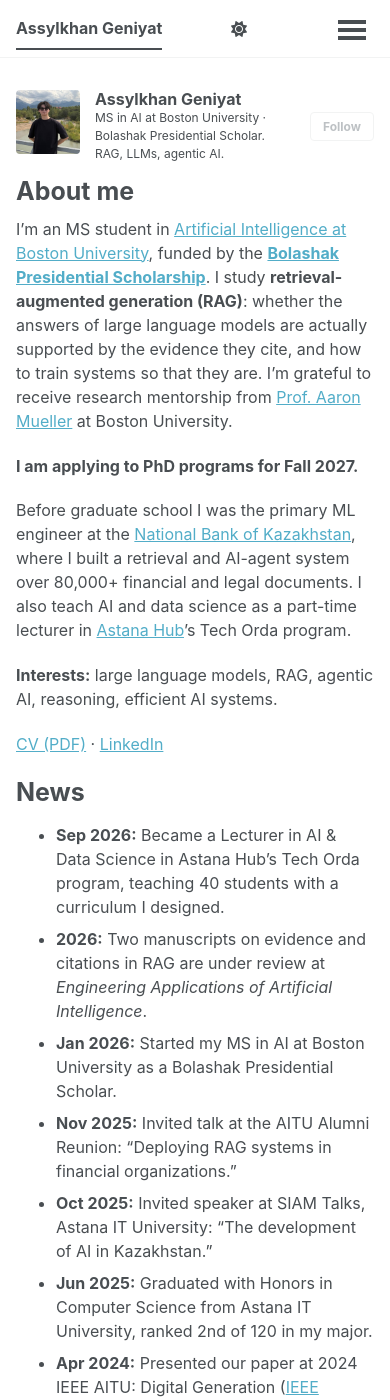
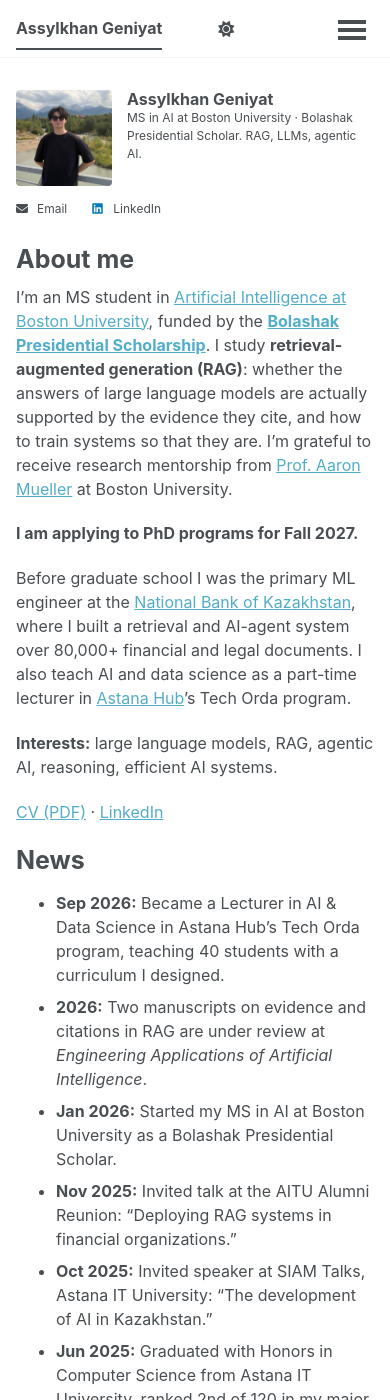
Before and after one commit to kuromi1kow/kuromi1kow.github.io, a Jekyll site: the page built from _pages/about.md, in a window 390 px wide and 1400 px high. Built offline with Jekyll 4.4.1, drawn with Linux system fonts in a browser that asks for light colours; a style sheet for code colours, icons or effects is not loaded.

Commit message:
Improve the phone layout: bigger photo, visible contact links

```diff
--- a/_sass/layout/_navigation.scss
+++ b/_sass/layout/_navigation.scss
@@ -442,3 +442,10 @@
     }
   }
 }
+
+// Phones: tighter menu spacing so Publications and CV fit next to the name
+@media screen and (max-width: #{$small - 1px}) {
+  .greedy-nav a {
+    margin: 0 0.6rem;
+  }
+}
--- a/_sass/layout/_sidebar.scss
+++ b/_sass/layout/_sidebar.scss
@@ -324,3 +324,49 @@
     }
   }
 }
+
+// Phones and small tablets: a bigger photo, and contact links shown
+// right away instead of behind the "Follow" button
+@media screen and (max-width: #{$large - 1px}) {
+  .sidebar {
+    padding-top: 0 !important; // the script adds masthead-height padding meant for desktop
+  }
+
+  .author__avatar {
+    width: 96px;
+
+    img {
+      max-width: 96px;
+    }
+  }
+
+  .author__content {
+    padding-right: 0;
+  }
+
+  .author__urls-wrapper {
+    display: block;
+
+    button {
+      display: none;
+    }
+  }
+
+  .author__urls {
+    display: flex;
+    flex-wrap: wrap;
+    gap: 0.25rem 1.25rem;
+    position: static;
+    margin: 0.75rem 0 0;
+    padding: 0;
+    border: 0;
+    background: transparent;
+    box-shadow: none;
+    z-index: auto;
+
+    &:before,
+    &:after {
+      display: none;
+    }
+  }
+}
```
